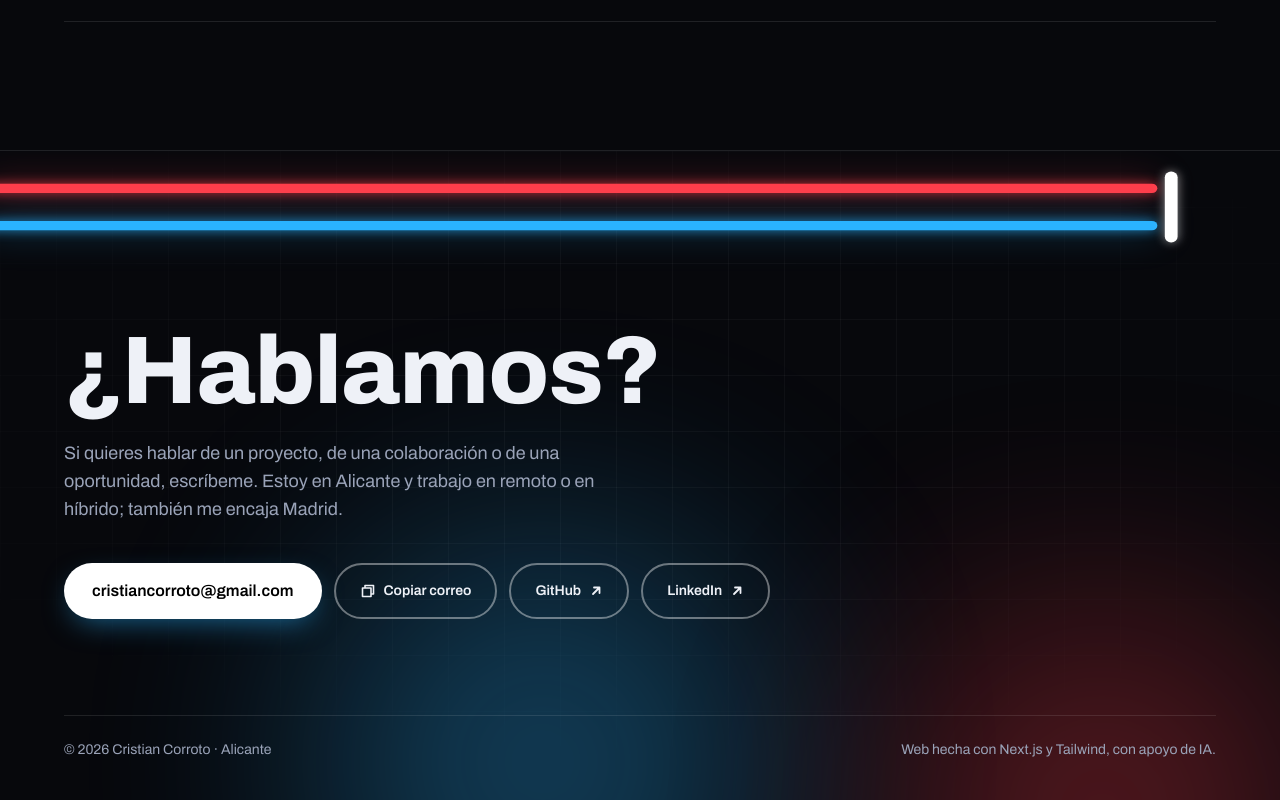
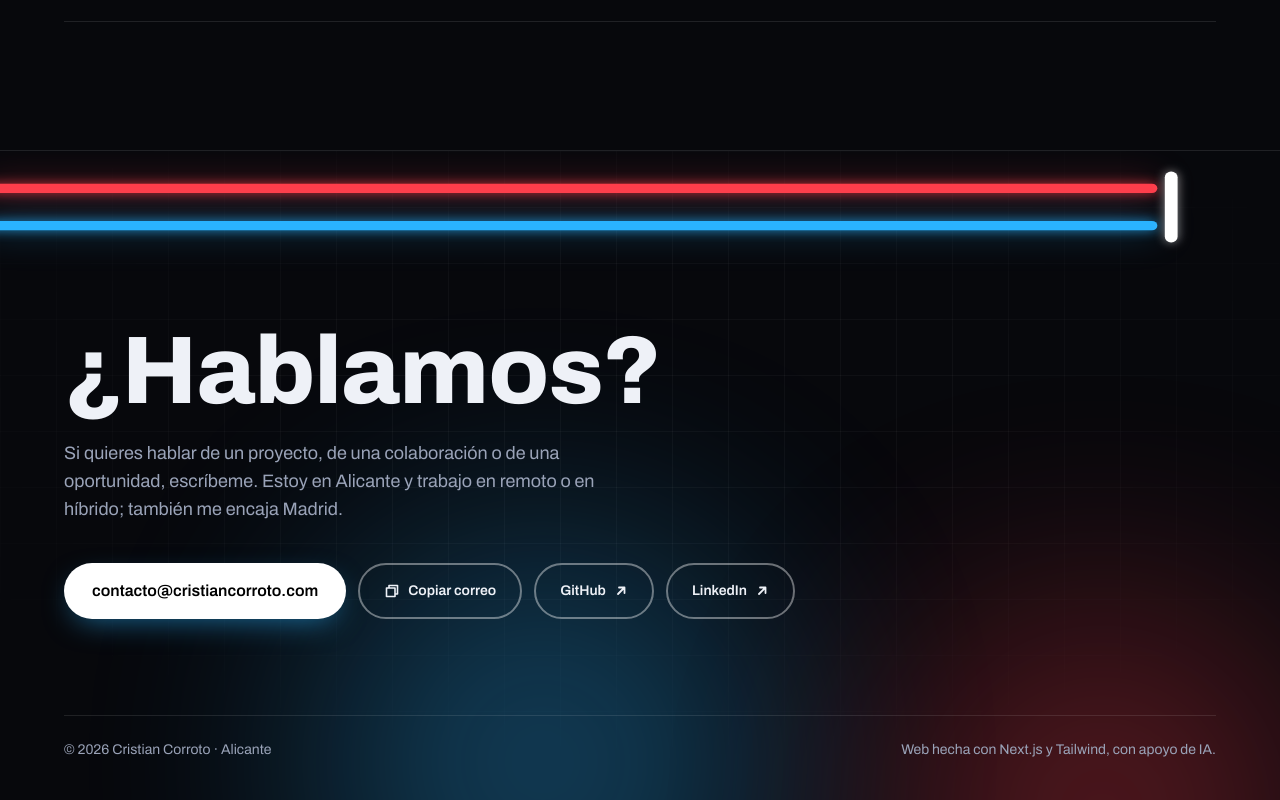
Before and after one commit to cristian-corroto/portfolio, a Next.js app: page / in a window 1280 px wide. Shown: the part 6488-7288 px from the top of the page. Built offline with nearby package versions, Linux system fonts and the light colour scheme; no server answers.

Commit message:
Correo de contacto con el dominio propio

```diff
--- a/data/contacto.ts
+++ b/data/contacto.ts
@@ -1,5 +1,5 @@
 export const contacto = {
-  email: "cristiancorroto@gmail.com",
+  email: "contacto@cristiancorroto.com",
   github: "https://github.com/cristian-corroto",
   linkedin: "https://www.linkedin.com/in/cristian-corroto",
 };
```
Also changed, not shown: 1 other file (tests, documents, lock files or other folders).
